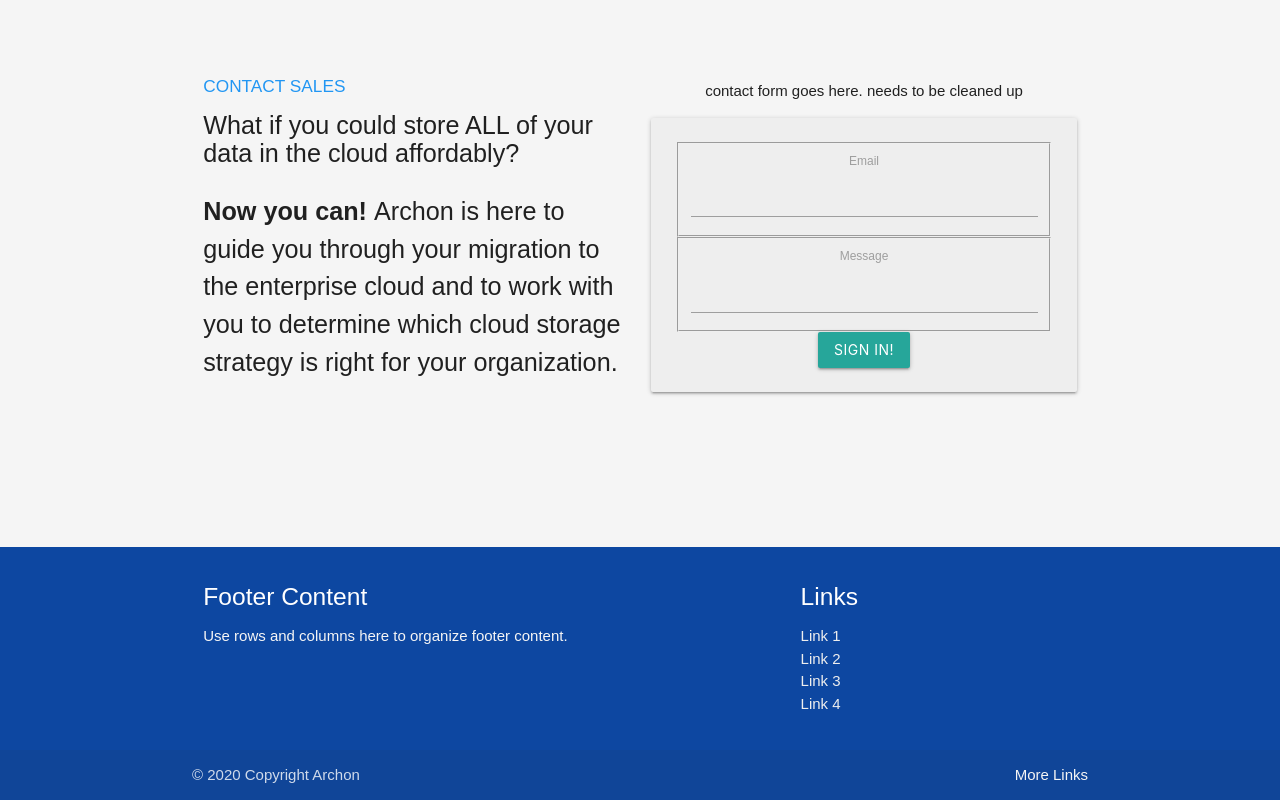
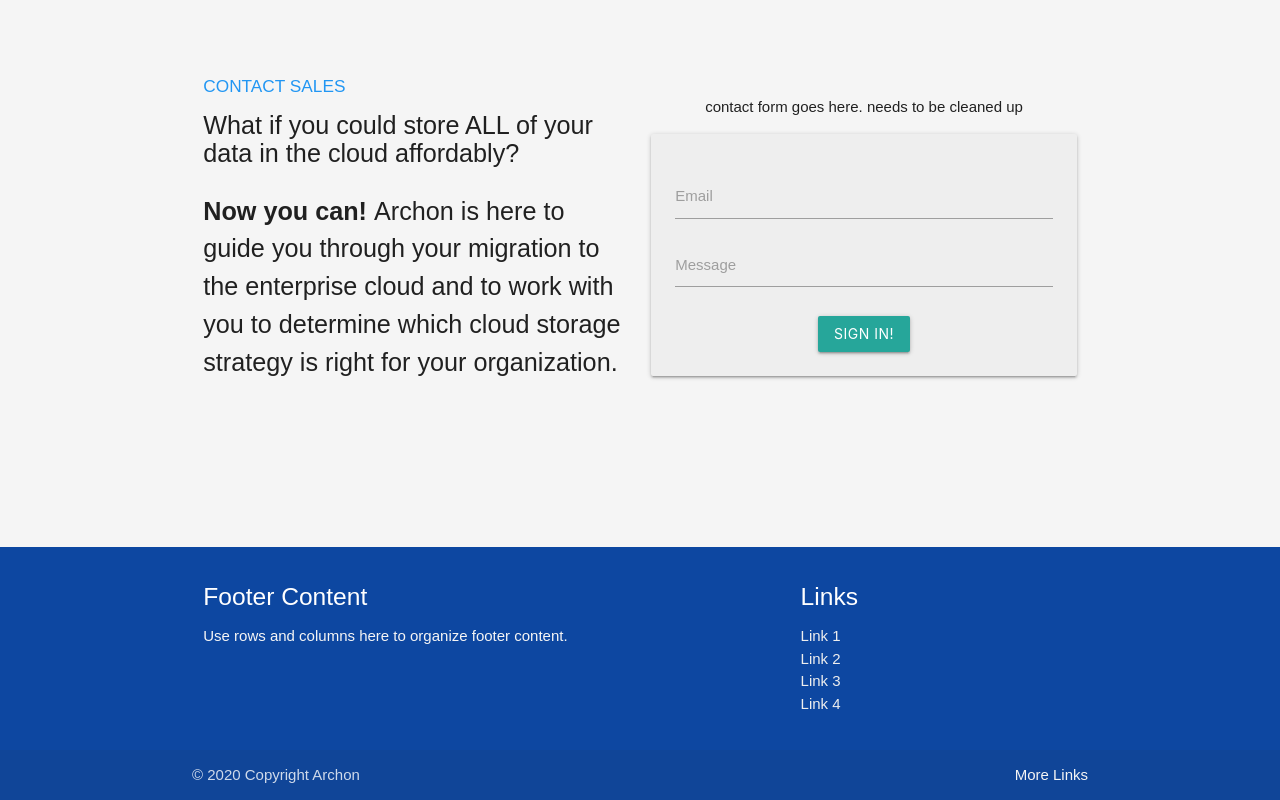
Before and after one commit to samsuh/auth-app-react-client, a React (Create React App) app: page / in a window 1280 px wide. Shown: the part 2317-3117 px from the top of the page. Built offline with nearby package versions, Linux system fonts and the light colour scheme.

Commit message:
contactform styling on landing page fixed. now dynamically resizes.

```diff
--- a/src/components/landing/ContactForm.js
+++ b/src/components/landing/ContactForm.js
@@ -18,16 +18,27 @@ class ContactForm extends Component {
     const { handleSubmit } = this.props;
     return (
       <form onSubmit={handleSubmit(this.onSubmit)}>
-        <fieldset>
-          <label>Email</label>
-          <Field name="email" type="text" component="input" />
-        </fieldset>
-        <fieldset>
-          <label>Message</label>
-          <Field name="message" type="text" component="input" />
-        </fieldset>
+        <div className='input-field'>
+          <label for='contact-email'>Email</label>
+          <Field
+            name='email'
+            type='text'
+            component='input'
+            id='contact-email'
+          />
+        </div>
+        <div className='input-field'>
+          <label for='textarea1'>Message</label>
+          <Field
+            id='textarea1'
+            name='message'
+            component='textarea'
+            className='materialize-textarea'
+          />
+        </div>
+
         <div>{this.props.errorMessage}</div>
-        <button className="btn">Sign In!</button>
+        <button className='btn'>Sign In!</button>
       </form>
     );
   }
```
